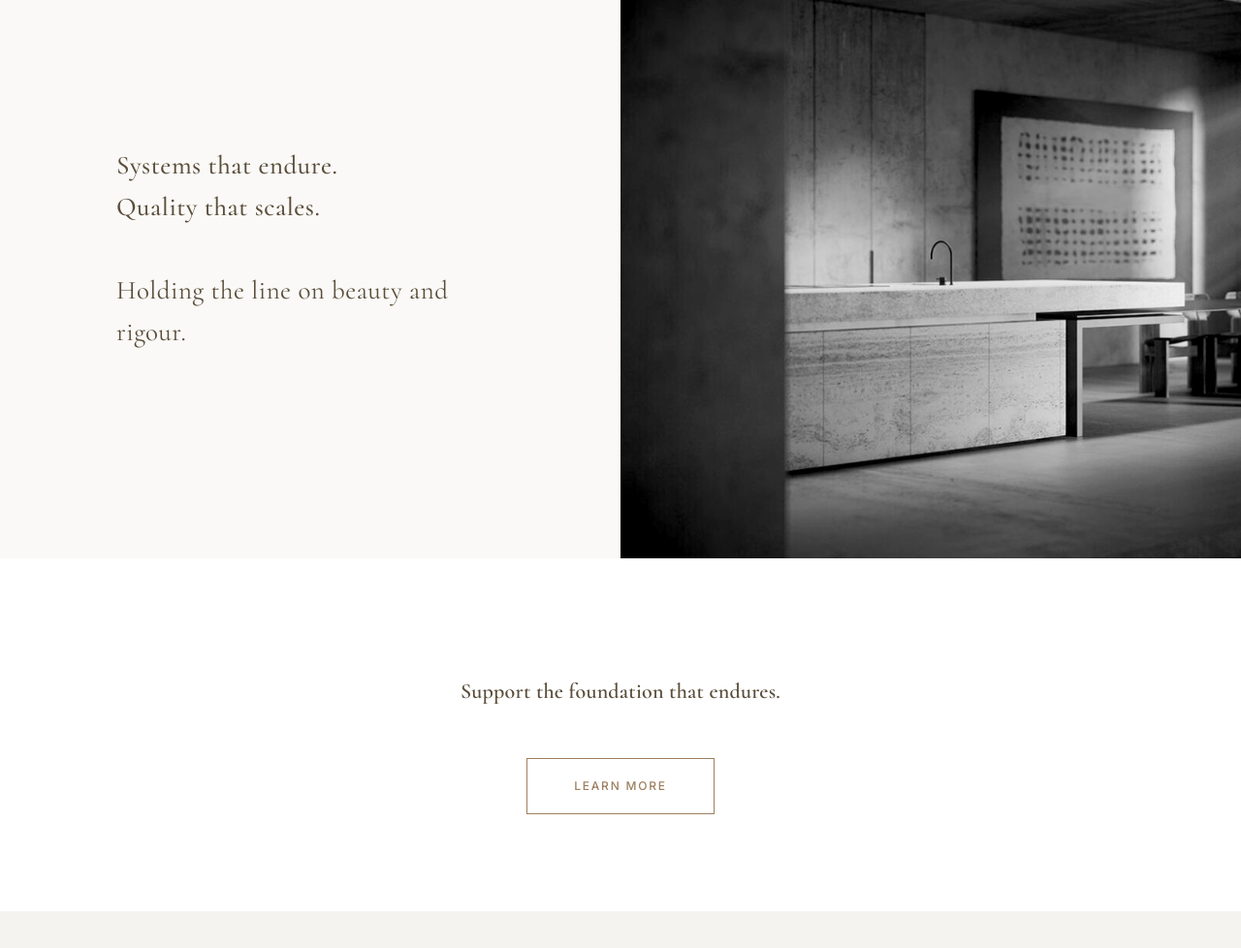
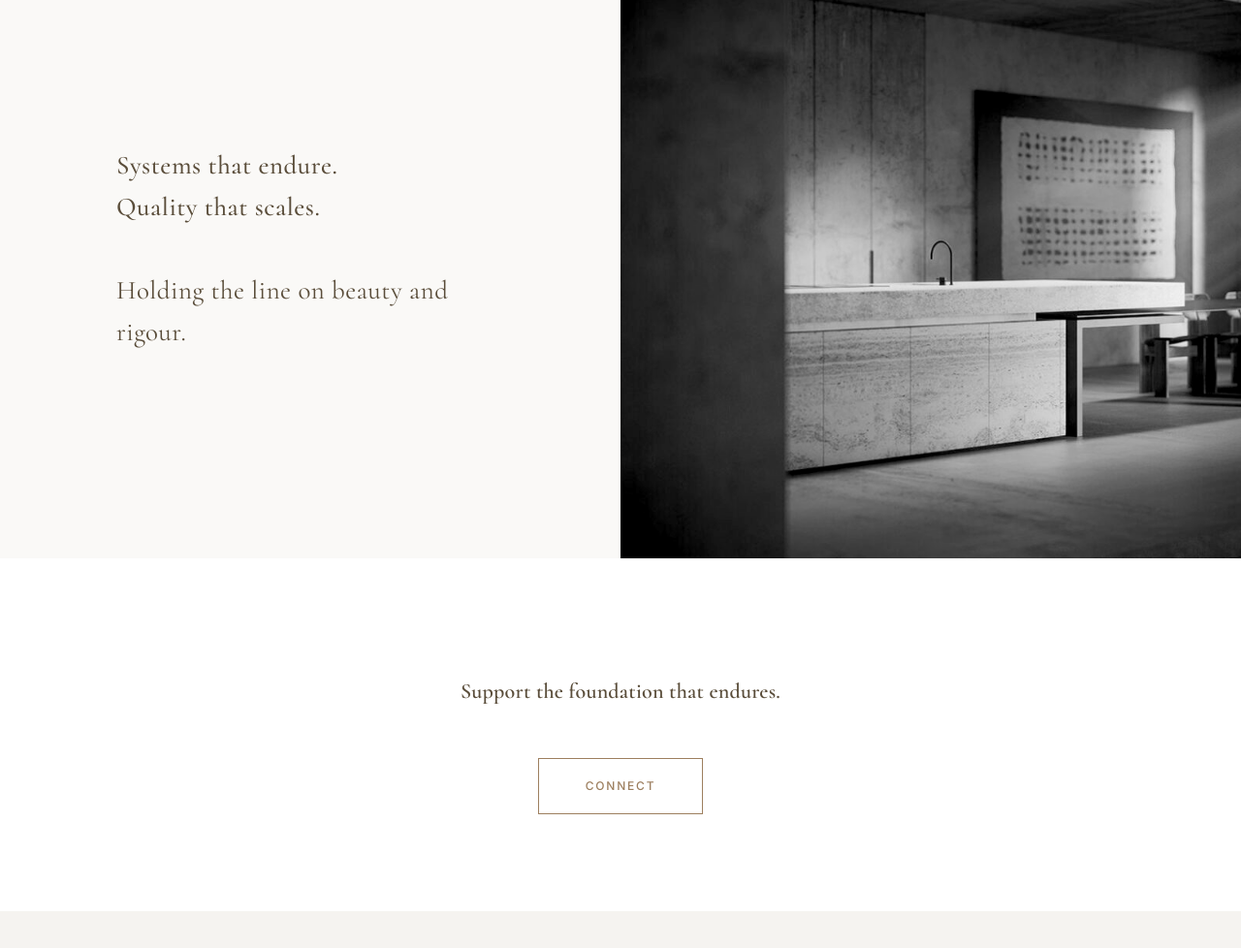
Before and after one commit to stephboavida/bridgelight, a plain HTML site: page index.html in a window 1280 px wide. Shown: the part 7166-8144 px from the top of the page at 97% size. Drawn offline with Linux system fonts and the light colour scheme.

Commit message:
Update index.html

```diff
--- a/index.html
+++ b/index.html
@@ -607,7 +607,7 @@
         <p class="cta-text">Support the foundation that endures.</p>
 
      <div class="nav-pills">
-            <a href="https://haumea-invest.vercel.app/" target="_blank" class="pill">Learn More</a>
+            <a href="https://calendly.com/steph_boavida/30min" target="_blank" class="pill">Connect</a>
         </div>
     </section>
 
```
